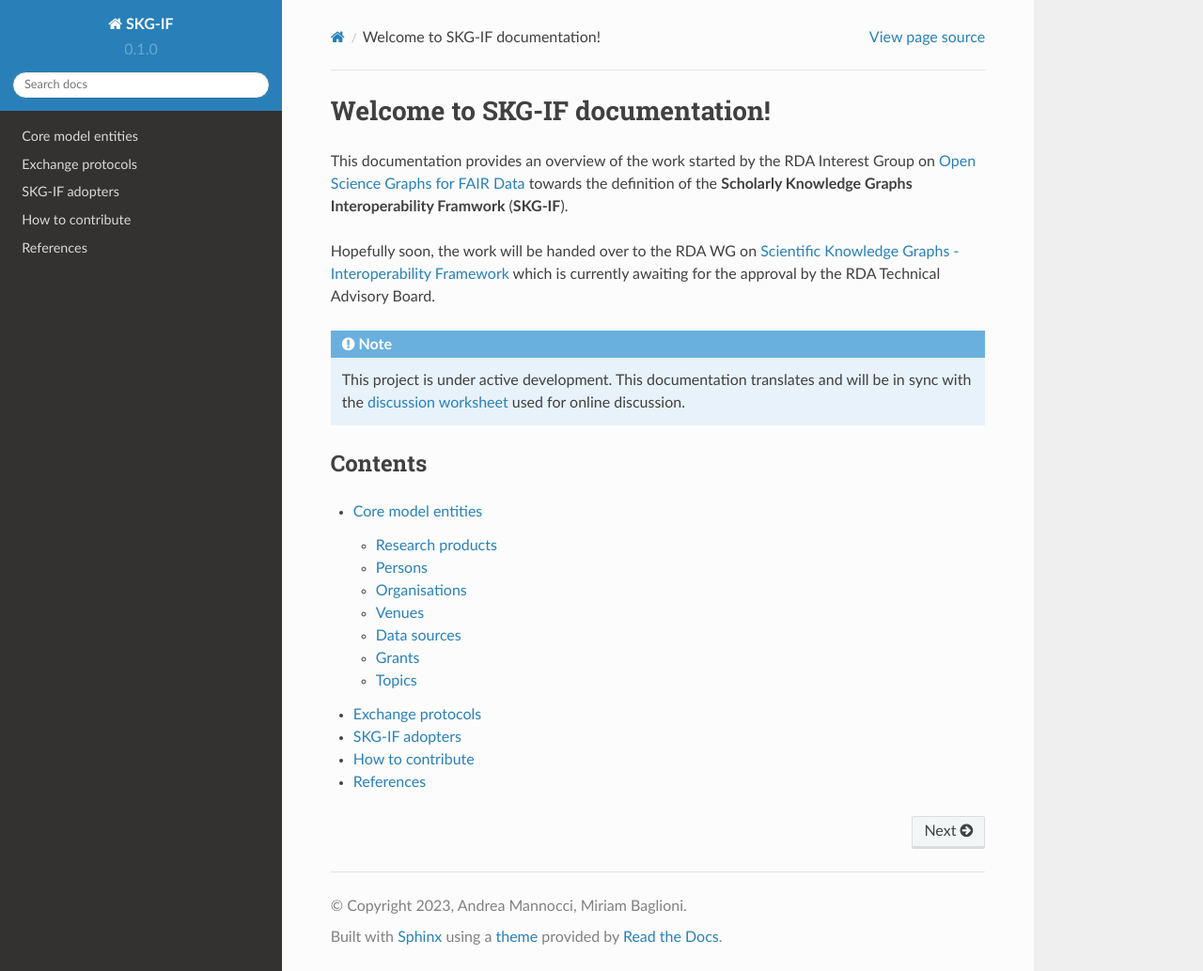
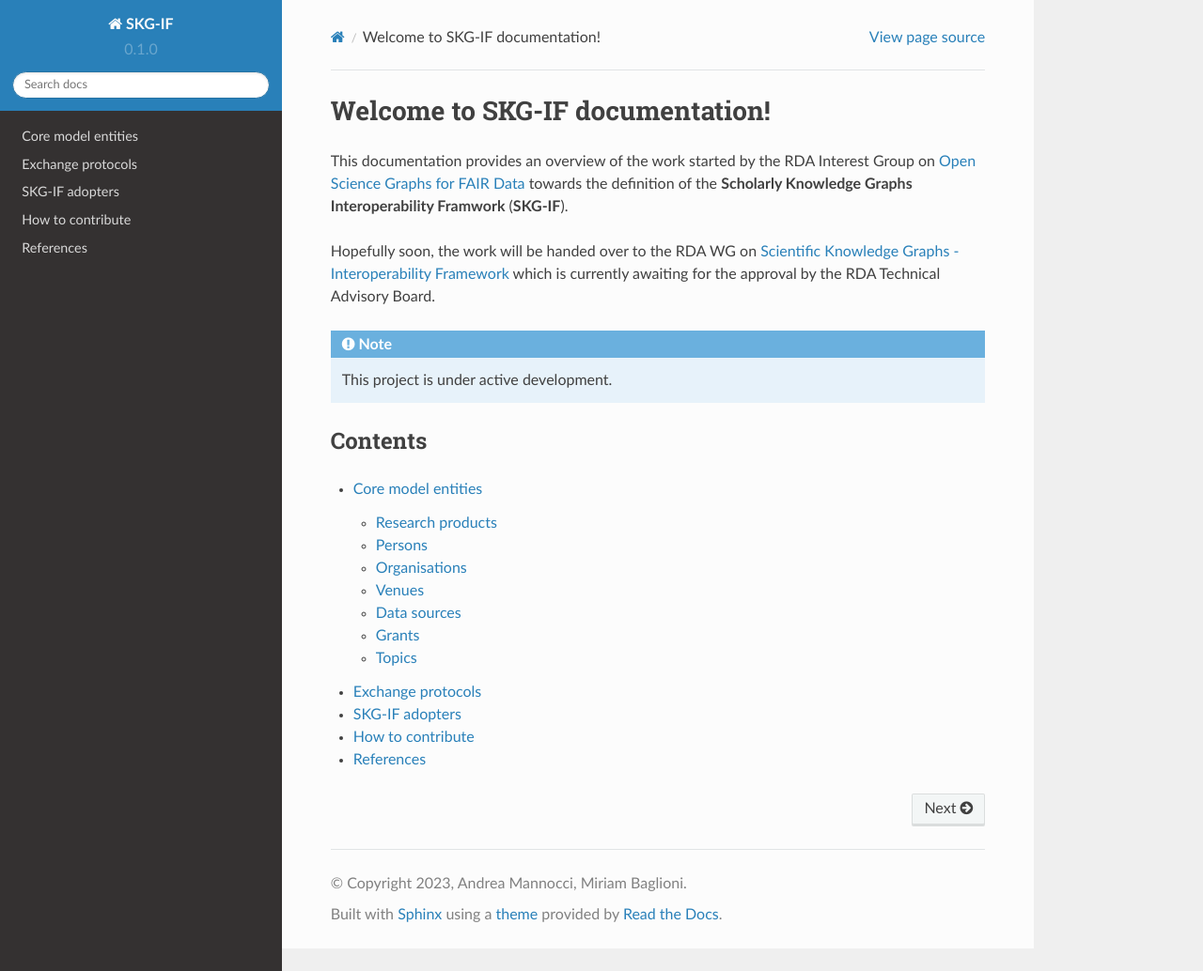
Before and after one commit to andremann/SKG-IF, a Sphinx documentation site: the page built from docs/source/index.rst, in a window 1280 px wide and 1034 px high. Shown: the whole window at 94% size. Built offline with Sphinx 7.4.7 and the Read the Docs theme 2.0.0, drawn with Linux system fonts in a browser that asks for light colours.

Commit message:
removed notice

```diff
--- a/docs/source/index.rst
+++ b/docs/source/index.rst
@@ -10,7 +10,6 @@ which is currently awaiting for the approval by the RDA Technical Advisory Board
 
 .. note::
    This project is under active development.
-   This documentation translates and will be in sync with the `discussion worksheet <https://docs.google.com/spreadsheets/d/1m8vQkklLWmDYk55oI6YxZcqkvL7CHp385stjIyy-5mI>`_ used for online discussion.
 
 .. .. include:: snippets/foo.rsti
 
```
